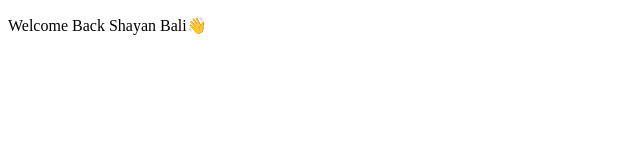
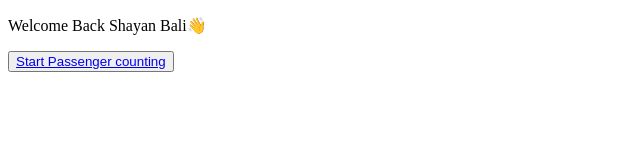
Before and after one commit to shayanbali/passenger-counter-JSapp, a plain HTML site: page welcome.html in a window 1280 px wide. Shown: the whole page, without its empty margins (0-640 px from the left). Drawn offline with Linux system fonts and the light colour scheme.

Commit message:
Complete version

```diff
--- a/welcome.html
+++ b/welcome.html
@@ -8,6 +8,8 @@
 </head>
 <body>
     <p id="welcome-el" >Welcome back </p>
+    <button class="start-btn" ><a href="index.html">Start Passenger counting</a></button>
+
     <script src="index.js"></script>
 </body>
 </html>
```
